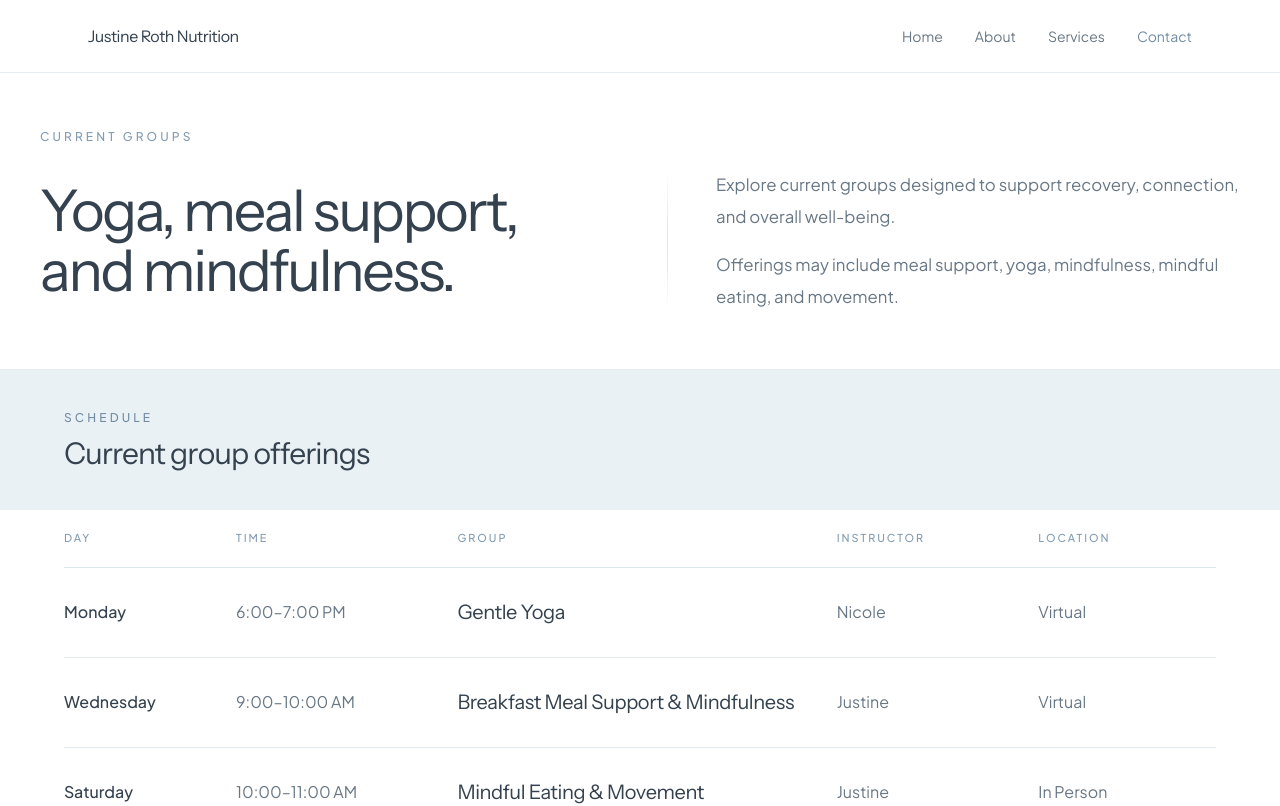
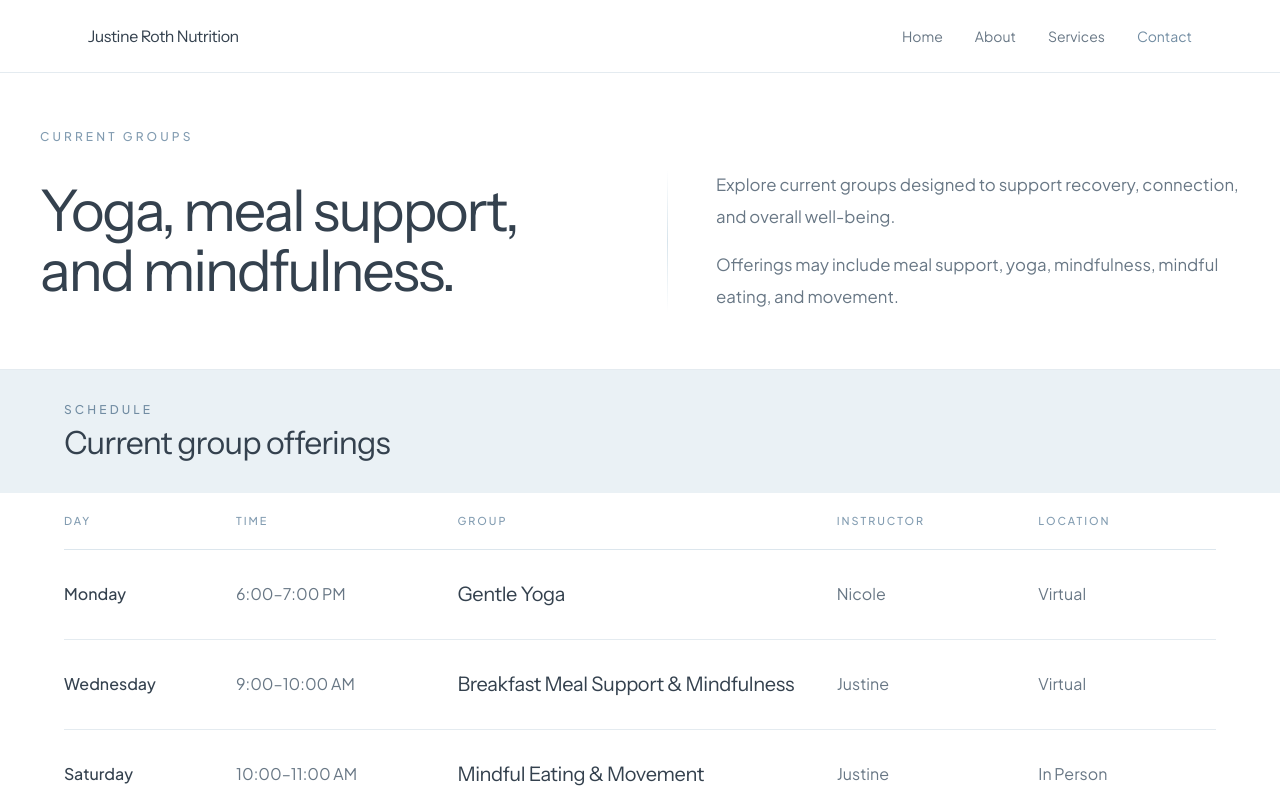
Before and after one commit to justinerothrd/justine-roth-nutrition, a Next.js app: page /groups in a window 1280 px wide. Shown: the top 806 px of the page. Built offline with nearby package versions, Linux system fonts and the light colour scheme.

Commit message:
Update page.tsx

```diff
--- a/app/groups/page.tsx
+++ b/app/groups/page.tsx
@@ -82,16 +82,16 @@ export default function GroupsPage() {
       {/* Schedule */}
       <section className="border-b border-[#E4EBF0] bg-white">
         {/* Blue heading band */}
-        <div className="bg-[#EAF1F5] px-6 py-8 sm:px-8 sm:py-9 lg:px-10 lg:py-10">
+        <div className="bg-[#EAF1F5] px-6 py-6 sm:px-8 sm:py-7 lg:px-10 lg:py-8">
           <div className="mx-auto max-w-6xl sm:flex sm:items-end sm:justify-between sm:gap-10">
             <div>
               <p className="text-[0.68rem] font-medium uppercase tracking-[0.2em] text-[#718CA2] sm:text-xs sm:tracking-[0.26em]">
                 Schedule
               </p>
 
-              <h2 className="font-heading mt-3 text-[1.8rem] font-normal leading-[1.08] tracking-[-0.03em] sm:text-3xl">
-                Current group offerings
-              </h2>
+             <h2 className="font-heading mt-2 text-[1.65rem] font-normal leading-[1.08] tracking-[-0.03em] sm:text-[2rem]">
+  Current group offerings
+</h2>
             </div>
 
 
```
